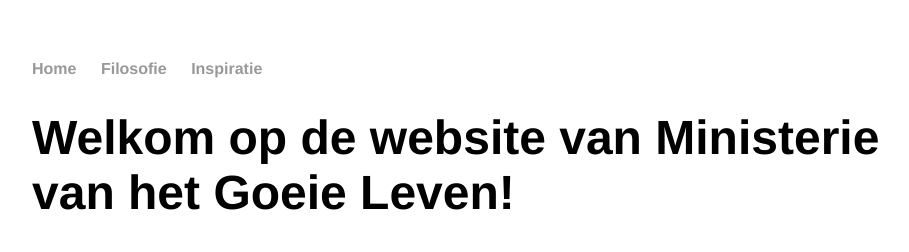
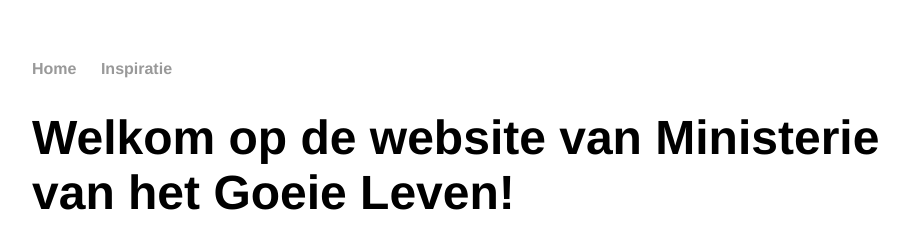
Before and after one commit to ministerievanhetgoeieleven/ministerievanhetgoeieleven.github.io, a Jekyll site: the page built from index.html, in a window 1280 px wide. Shown: the top 252 px of the page, without its empty margins (160-1069 px from the left). Built offline with Jekyll 4.4.1, drawn with Linux system fonts in a browser that asks for light colours.

Commit message:
updated default

```diff
--- a/_layouts/default.html
+++ b/_layouts/default.html
@@ -9,8 +9,7 @@
 			<nav>
 	    		<ul>
 	        		<li><a href="/">Home</a></li>
-		        	<li><a href="/about">Filosofie</a></li>
-	        		<li><a href="/cv">Inspiratie</a></li>
+	        		<li><a href="/Inspiratie">Inspiratie</a></li>
 	        		<!-- <li><a href="/blog">Blog</a></li> -->
 	    		</ul>
 			</nav>
```
